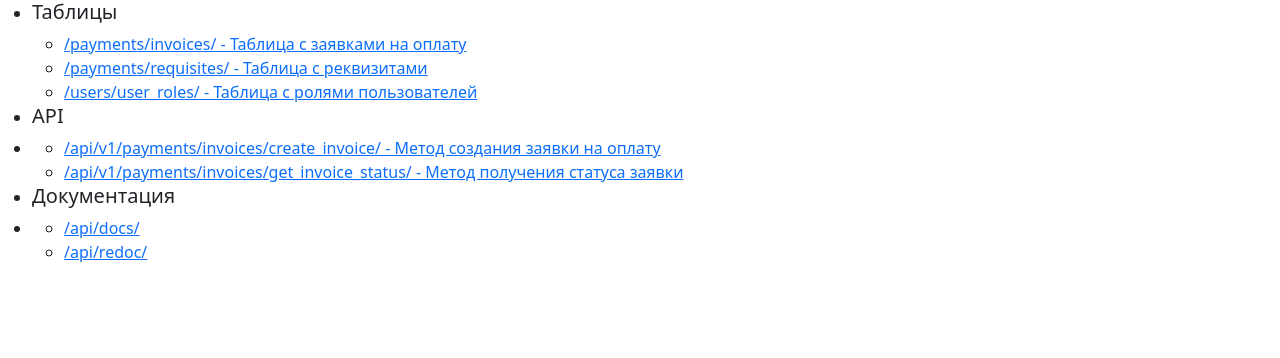
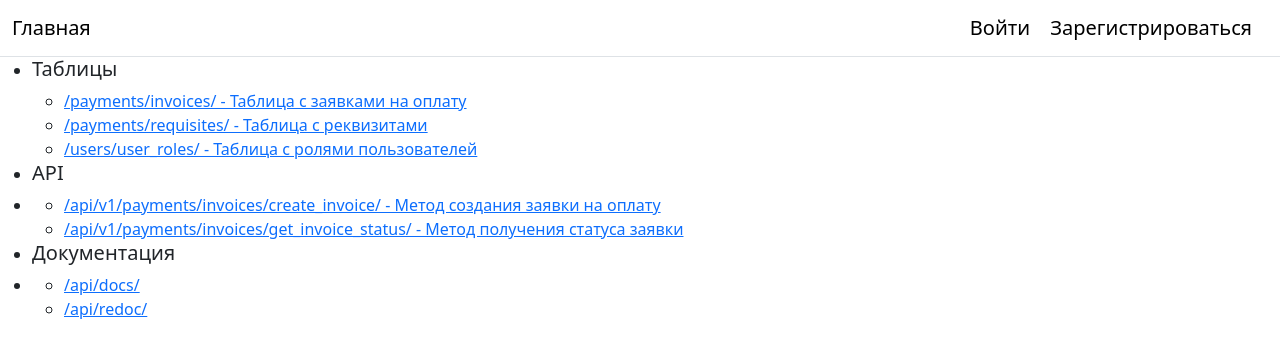
Before and after one commit to PolyakovDmitry546/TestOOOStandart, a Django app: page / in a window 1280 px wide. Shown: the top 358 px of the page. Run offline with Django 5.2, Linux system fonts and the light colour scheme.

Commit message:
Add navigation header

```diff
--- a/src/config/settings.py
+++ b/src/config/settings.py
@@ -135,7 +135,9 @@ STATICFILES_DIRS = [
 
 DEFAULT_AUTO_FIELD = 'django.db.models.BigAutoField'
 
+LOGIN_REDIRECT_URL = '/'
 LOGIN_URL = '/users/login/'
+LOGOUT_REDIRECT_URL = '/'
 
 REST_FRAMEWORK = {
     'DEFAULT_SCHEMA_CLASS': 'drf_spectacular.openapi.AutoSchema',
--- a/src/templates/base.html
+++ b/src/templates/base.html
@@ -11,8 +11,9 @@
   </head>
   <body>
       <main>
-          {% block content %}
-          {% endblock content %}
+            {% include "header.html" %}
+            {% block content %}
+            {% endblock content %}
       </main>
       <script src="https://cdn.jsdelivr.net/npm/bootstrap@5.3.2/dist/js/bootstrap.bundle.min.js" integrity="sha384-C6RzsynM9kWDrMNeT87bh95OGNyZPhcTNXj1NW7RuBCsyN/o0jlpcV8Qyq46cDfL" crossorigin="anonymous"></script>
       <script type="module" src="{% static 'js/main.js' %}"></script>
--- /dev/null
+++ b/src/templates/header.html
@@ -0,0 +1,18 @@
+<header>
+    <nav class="navbar border-bottom border-body" data-bs-theme="light">
+        <div class="container-fluid">
+            <a class="navbar-brand" href="{% url 'main-page-view' %}">Главная</a>
+            {% if user.is_authenticated %}
+                <form action="{% url 'logout' %}" method="post">
+                    {% csrf_token %}
+                    <button class="btn" type="submit">Выйти</button>
+                </form>
+            {% else %}
+                <div>
+                    <a class="navbar-brand" href="{% url 'login' %}">Войти</a>
+                    <a class="navbar-brand" href="{% url 'register-view' %}">Зарегистрироваться</a>
+                </div>
+            {% endif %}
+        </div>
+    </nav>
+</header>
```
